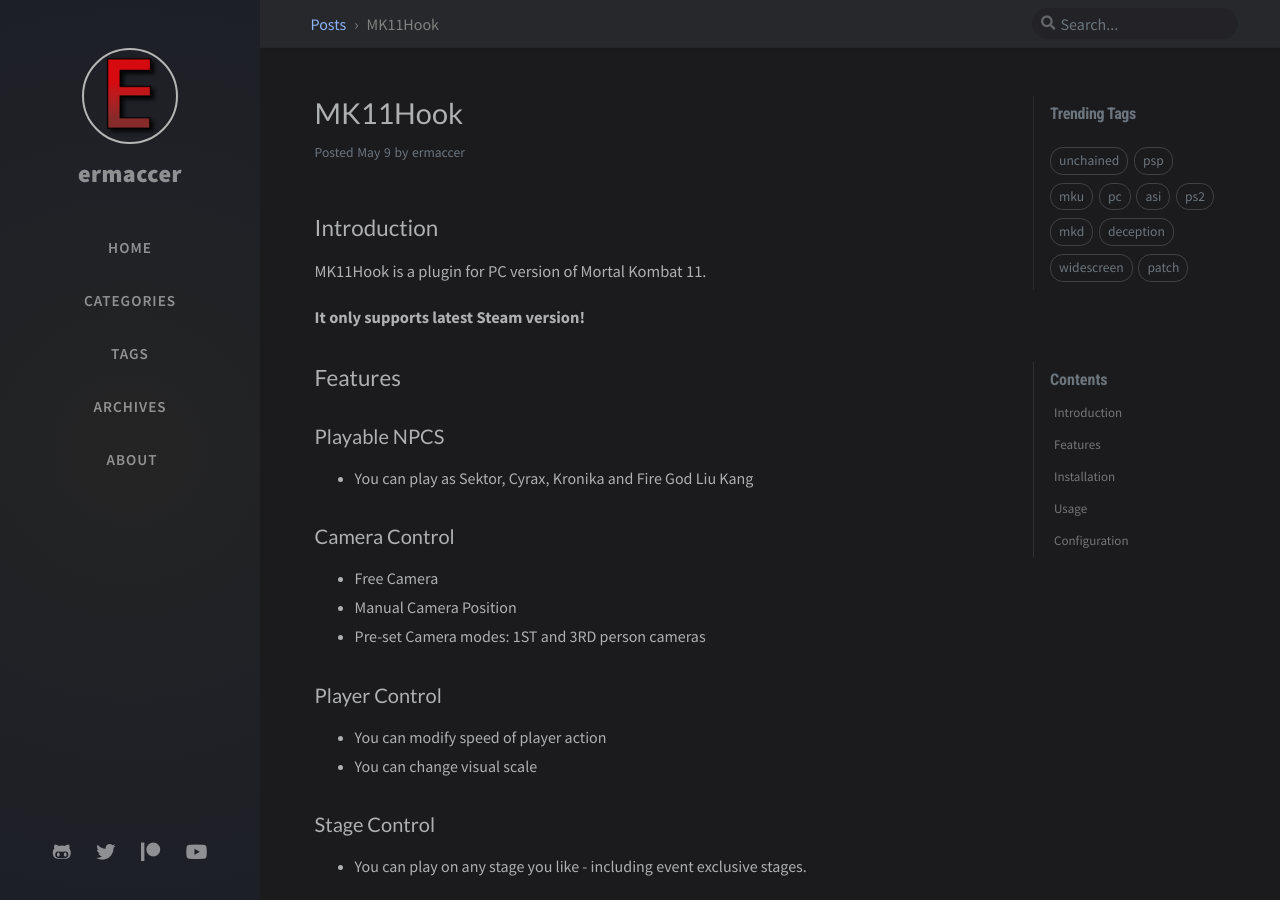
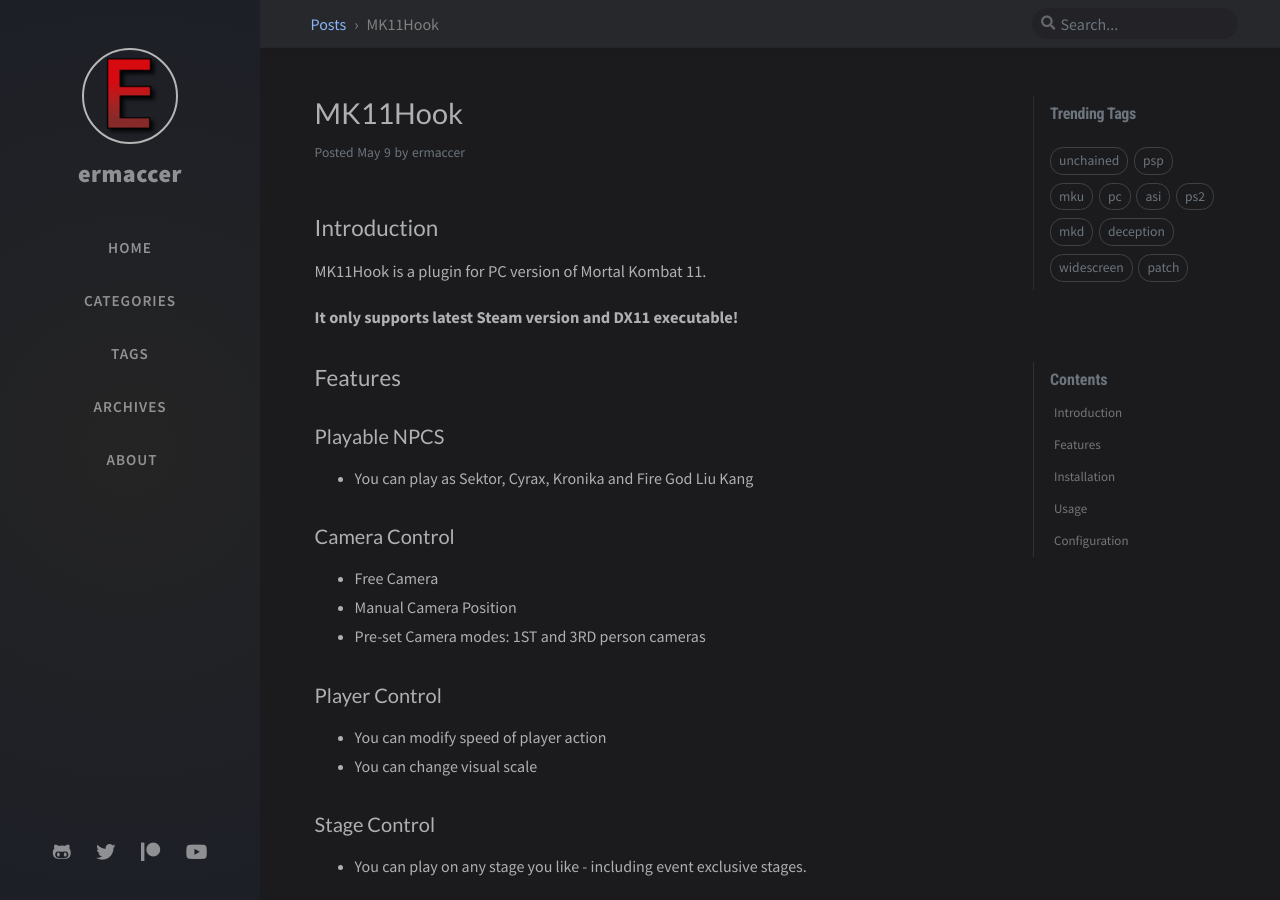
Before and after one commit to ermaccer/ermaccer.github.io, a Jekyll site: the page built from _posts/plugins/2021-05-09-mk11hook.md, in a window 1280 px wide and 900 px high. Built offline with Jekyll 4.4.1, drawn with Linux system fonts in a browser that asks for light colours; nearby versions of some CDN libraries; comment, search, counter and statistics services are not loaded.

Commit message:
Update 2021-05-09-mk11hook.md

```diff
--- a/_posts/plugins/2021-05-09-mk11hook.md
+++ b/_posts/plugins/2021-05-09-mk11hook.md
@@ -8,7 +8,7 @@ pin: true
 ## Introduction
 MK11Hook is a plugin for PC version of Mortal Kombat 11.
 
-**It only supports latest Steam version!**
+**It only supports latest Steam version and DX11 executable!**
 
 
 ## Features
```
